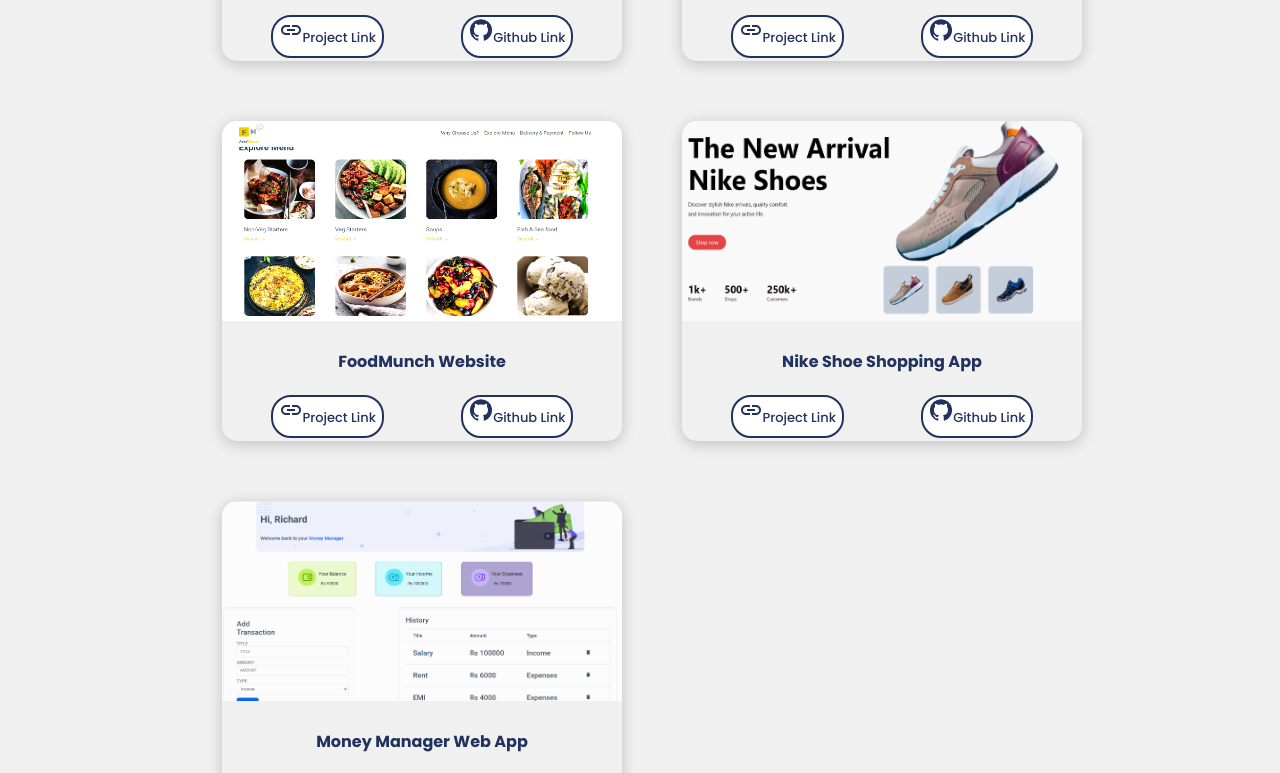
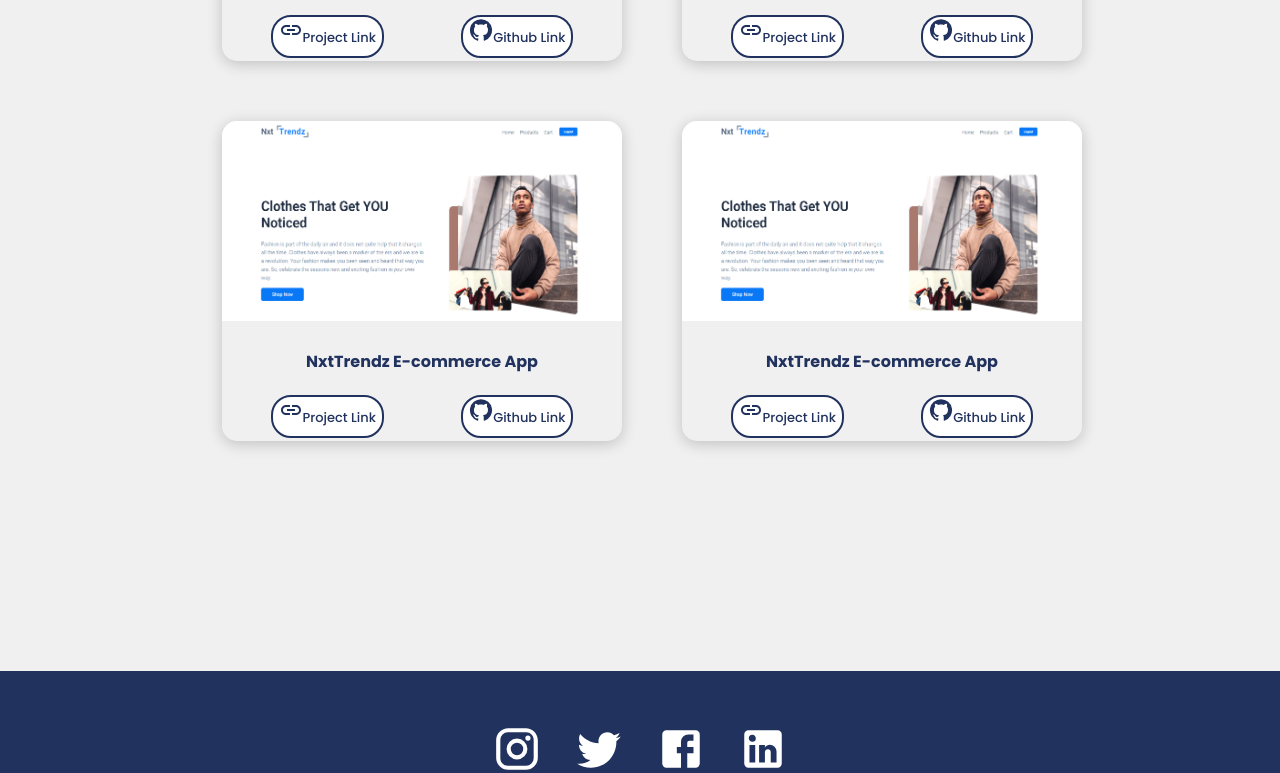
Before and after one commit to Re1435/Personal-Portfolio, a React (Create React App) app: page /projects in a window 1280 px wide. Shown: the part 480-1253 px from the top of the page. Built offline with nearby package versions, Linux system fonts and the light colour scheme.

Commit message:
code changes

```diff
--- a/src/components/ProjectList.js
+++ b/src/components/ProjectList.js
@@ -14,31 +14,52 @@
   },
   {
     id: 2,
-    name: "Wikipeida Search App",
-    image: Image2,
-    projectLink: "https://mahiwikipedia.ccbp.tech",
-    gitHubLink: "https://github.com/Re1435/ReactProjects",
+    name: "NxtTrendz E-commerce App",
+    image: Image1,
+    projectLink: "https://mahinxttrendz.ccbp.tech",
+    gitHubLink: "https://github.com/Re1435/ReactProjects/tree/master/src",
   },
   {
     id: 3,
-    name: "FoodMunch Website",
-    image: Image3,
-    projectLink: "https://mahifoodwebsite.ccbp.tech",
-    gitHubLink: "https://github.com/Re1435/ReactProjects",
+    name: "NxtTrendz E-commerce App",
+    image: Image1,
+    projectLink: "https://mahinxttrendz.ccbp.tech",
+    gitHubLink: "https://github.com/Re1435/ReactProjects/tree/master/src",
   },
   {
     id: 4,
-    name: "Nike Shoe Shopping App",
-    image: Image4,
-    projectLink:
-      "https://6515b6f74c44ac38e135718f--majestic-buttercream-2d3a40.netlify.app",
-    gitHubLink: "https://github.com/Re1435",
+    name: "NxtTrendz E-commerce App",
+    image: Image1,
+    projectLink: "https://mahinxttrendz.ccbp.tech",
+    gitHubLink: "https://github.com/Re1435/ReactProjects/tree/master/src",
   },
-  {
-    id: 5,
-    name: "Money Manager Web App",
-    image: Image5,
-    projectLink: "https://mahimoneywebapp.ccbp.tech",
-    gitHubLink: "https://github.com/Re1435/ReactProjects",
-  },
+  // {
+  //   id: 2,
+  //   name: "Wikipeida Search App",
+  //   image: Image2,
+  //   projectLink: "https://mahiwikipedia.ccbp.tech",
+  //   gitHubLink: "https://github.com/Re1435/ReactProjects",
+  // },
+  // {
+  //   id: 3,
+  //   name: "FoodMunch Website",
+  //   image: Image3,
+  //   projectLink: "https://mahifoodwebsite.ccbp.tech",
+  //   gitHubLink: "https://github.com/Re1435/ReactProjects",
+  // },
+  // {
+  //   id: 4,
+  //   name: "Nike Shoe Shopping App",
+  //   image: Image4,
+  //   projectLink:
+  //     "https://6515b6f74c44ac38e135718f--majestic-buttercream-2d3a40.netlify.app",
+  //   gitHubLink: "https://github.com/Re1435",
+  // },
+  // {
+  //   id: 5,
+  //   name: "Money Manager Web App",
+  //   image: Image5,
+  //   projectLink: "https://mahimoneywebapp.ccbp.tech",
+  //   gitHubLink: "https://github.com/Re1435/ReactProjects",
+  // },
 ];
```
